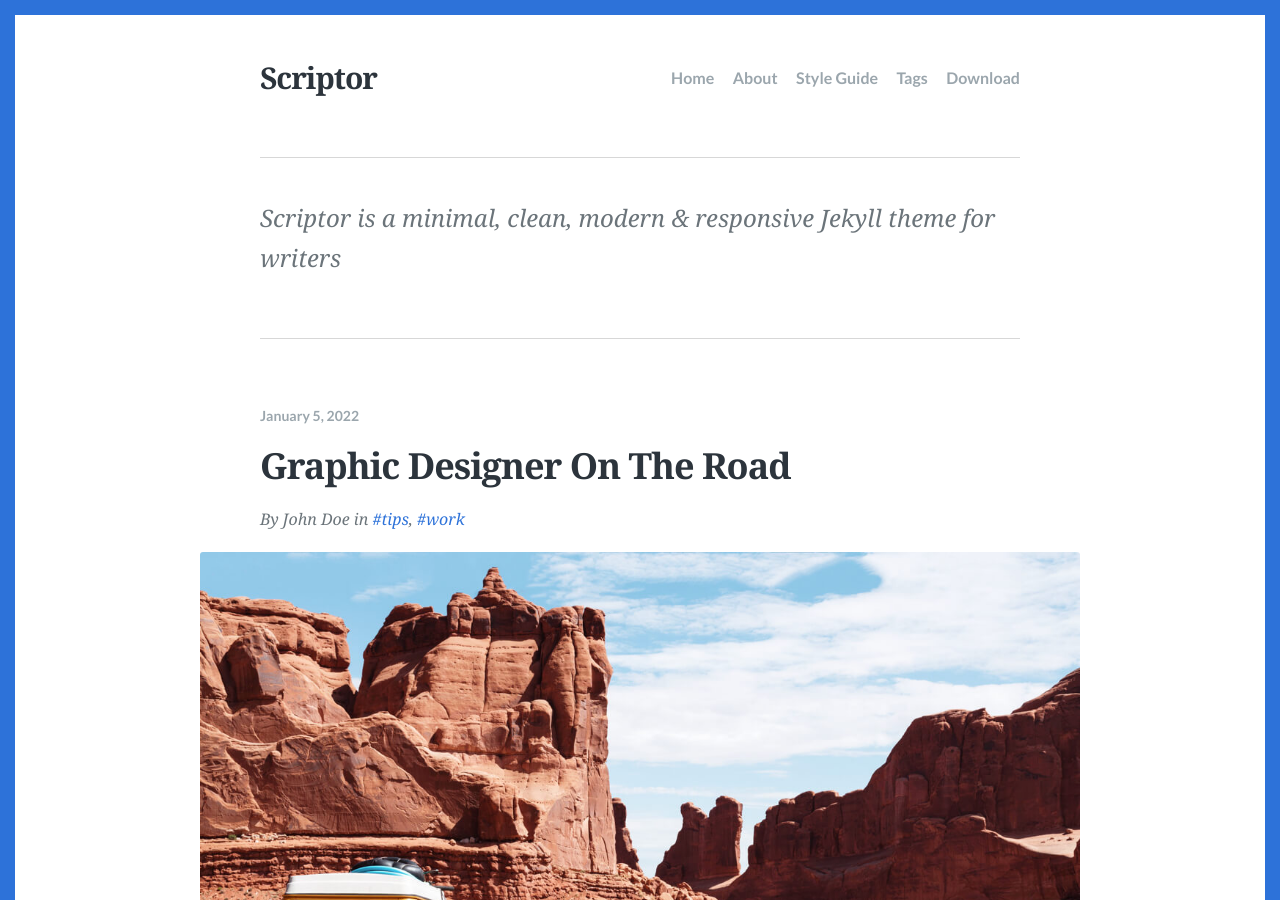
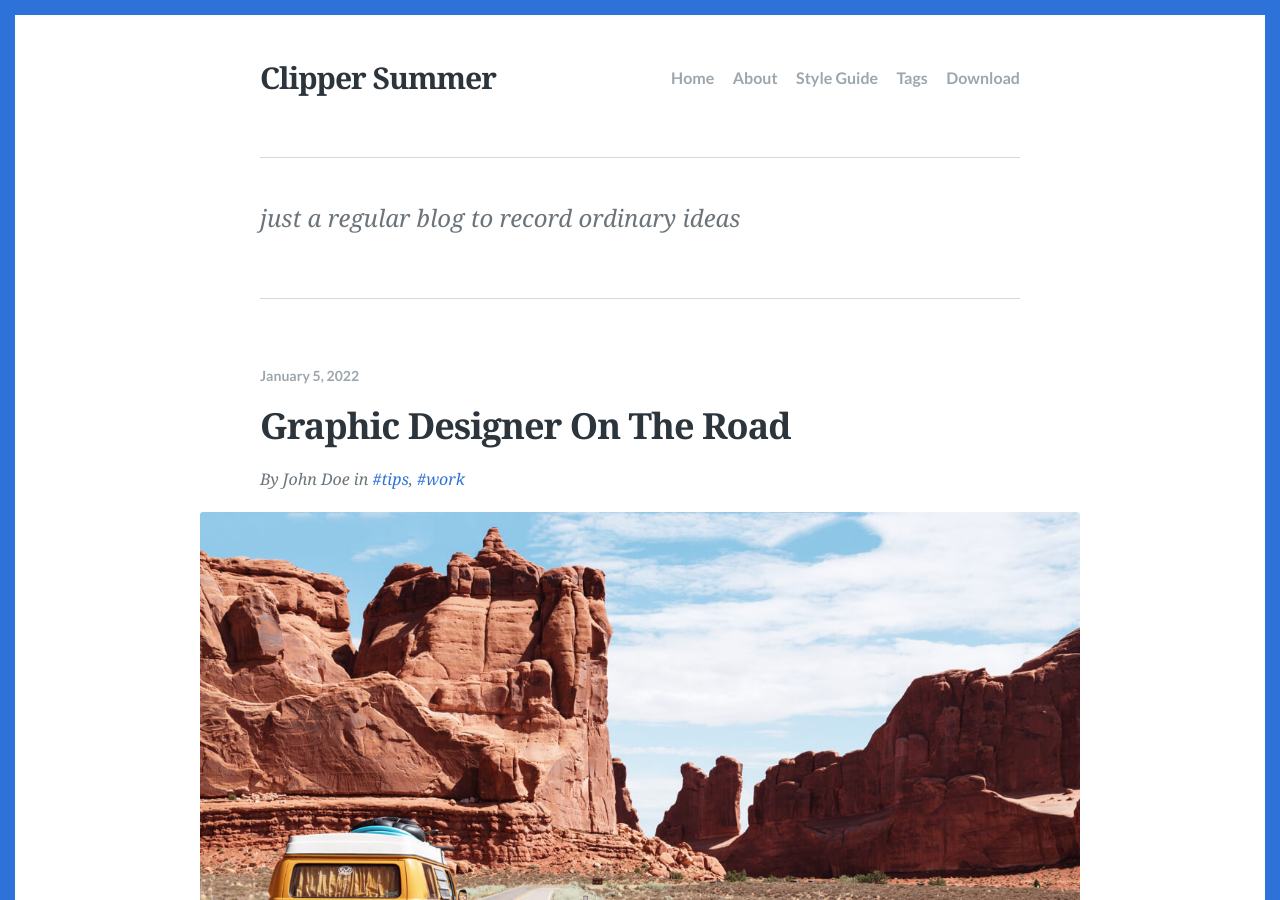
Before and after one commit to r-a-albuquerque/blog, a Jekyll site: the page built from index.html, in a window 1280 px wide and 900 px high. Built offline with Jekyll 4.4.1, drawn with Linux system fonts in a browser that asks for light colours; some web fonts are replaced; the list of posts is cut into pages by our own code.

Commit message:
config adjustment

```diff
--- a/_config.yml
+++ b/_config.yml
@@ -9,16 +9,16 @@
 lang: en-US
 
 # Site title
-title: "Scriptor"
+title: "Clipper Summer"
 
 # A description of your site for meta tag, search engine results.
-description: "Scriptor is a minimal, clean, modern & responsive Jekyll theme for writers"
+description: "just a regular blog to record ordinary ideas"
 
 # The subpath of your site, e.g. /blog, for generating urls.
 baseurl: "/blog"
 
 # The base hostname & protocol of your site for where absolute urls are needed.
-url: "https://scriptor-jekyll.netlify.com"
+url: "https://r-a-albuquerque.github.io"
 
 # Favicon
 favicon: images/favicon.png
@@ -38,9 +38,6 @@ navigation:
     url: /tags/
   - text: Download
     url: https://github.com/JustGoodThemes/Scriptor-Jekyll-Theme
-
-# The shortname for your Disqus site to enable comments.
-disqus: justgoodthemes
 
 # Colors
 accent_color: '#2d72d9'
```
